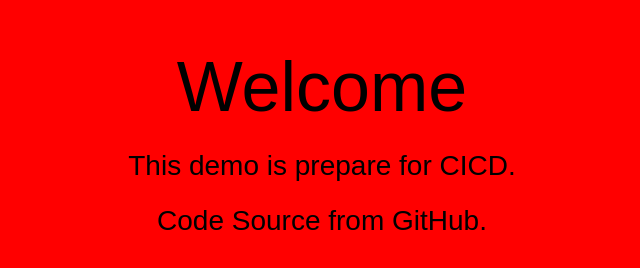
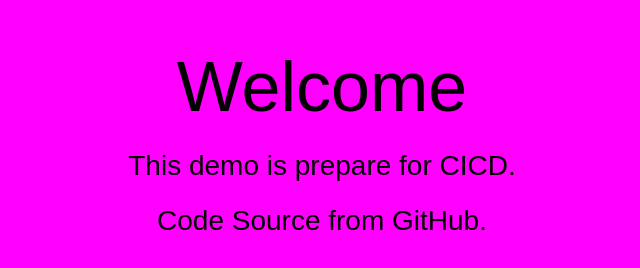
Before and after one commit to WilliamCheungECV/cicd_demo, a plain HTML site: page index.html in a window 1280 px wide. Shown: the whole page, without its empty margins (318-958 px from the left). Drawn offline with Linux system fonts and the light colour scheme.

Commit message:
Update index.html

```diff
--- a/index.html
+++ b/index.html
@@ -6,7 +6,7 @@
   <style>
     body {
       color: #000000;
-      background-color: #ff0000;
+      background-color: #ff00ff;
       font-family: Arial, sans-serif;
       font-size: 14px;
     }
```
